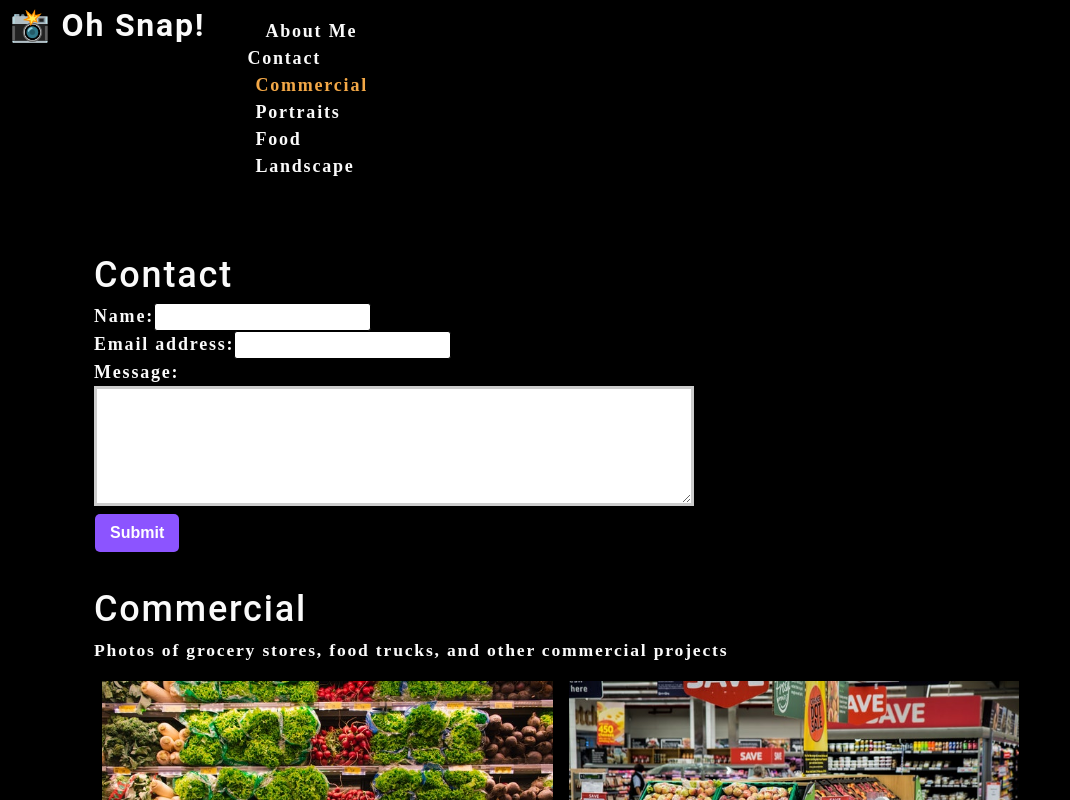
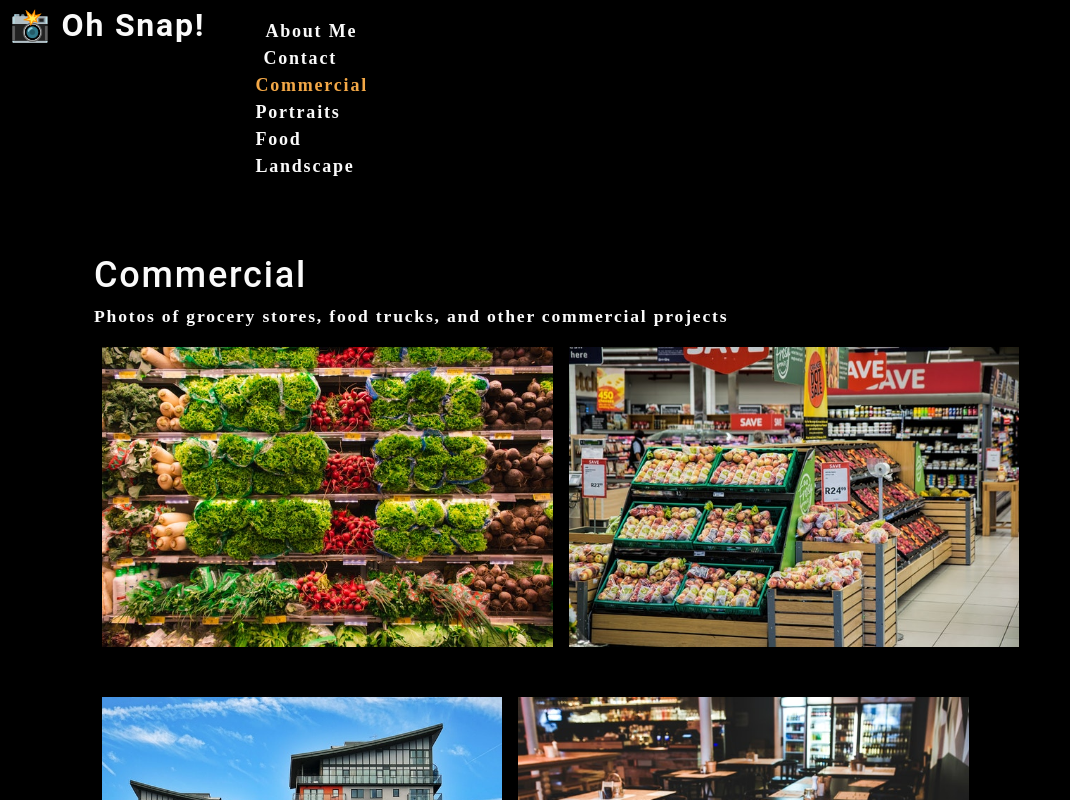
Before and after one commit to clarkspencerc/photo-port, a React (Create React App) app: page / in a window 1280 px wide. Shown: the top 800 px of the page, without its empty margins (0-1070 px from the left). Built offline with nearby package versions, Linux system fonts and the light colour scheme.

Commit message:
contact render when contact is selected, nav updates

```diff
--- a/src/App.js
+++ b/src/App.js
@@ -5,6 +5,7 @@
 import ContactForm from './components/Contact';
 
 function App() {
+  const [contactSelected, setContactSelected] = useState(false);
   const [categories] = useState([
     {
       name: "commercial",
@@ -26,11 +27,19 @@
         categories={categories}
         setCurrentCategory={setCurrentCategory}
         currentCategory={currentCategory}
+        contactSelected={contactSelected}
+        setContactSelected={setContactSelected}
       ></Nav>
       <main>
+        {!contactSelected ? (
+          <>
+            <Gallery currentCategory={currentCategory}></Gallery>
+            <About></About>
+          </>
+        ) : (
+
         <ContactForm></ContactForm>
-        <Gallery currentCategory={currentCategory}></Gallery>
-        <About></About>
+        )}
       </main>
     </div>
   );
--- a/src/components/Contact/index.js
+++ b/src/components/Contact/index.js
@@ -1,12 +1,32 @@
 import React, { useState } from 'react';
+import { validateEmail } from '../../utils/helpers';
 
 
 function ContactForm(){
     // jsx
     const [formState, setFormState] = useState({ name: '', email: '', message: '' });
     const { name, email, message } = formState;
+    const [errorMessage, setErrorMessage] = useState('');
+
     function handleChange(e){
+        if(e.target.name === 'email'){
+            const isValid = validateEmail(e.target.value);
+            console.log(isValid);
+            if(!isValid){
+                setErrorMessage('Your email is invalid.');
+            } else{
+                setErrorMessage('');
+            }
+        } else {
+            if (!e.target.value.length) {
+                setErrorMessage(`${e.target.name} is required.`);
+            } else {
+                setErrorMessage('');
+            }
+        }
+        if(!errorMessage){
         setFormState({ ...formState, [e.target.name]: e.target.value })
+        }
     }
     function handleSubmit(e){
         e.preventDefault();
@@ -27,6 +47,11 @@
                 <div>
                     <label htmlFor="message">Message:</label>
                     <textarea name="message" defaultValue={message} onChange={handleChange} rows="5"  />
+                    {errorMessage && (
+                        <div>
+                            <p className="error-text">{errorMessage}</p>
+                            </div>
+                    )}
                 </div>
                 <button type="submit">Submit</button>
              </form>
--- a/src/components/Nav/index.js
+++ b/src/components/Nav/index.js
@@ -9,6 +9,8 @@
         categories = [],
         setCurrentCategory,
         currentCategory,
+        contactSelected,
+        setContactSelected
     } = props;
 
     useEffect(() => {
@@ -28,20 +30,21 @@
             <nav>
                 <ul className='felx-row'>
                     <li className='mx-2'>
-                        <a href='#about'>
+                        <a data-testid="about" href="#about" onClick={() => setContactSelected(false)}>
                             About Me
                         </a>
                     </li>
-                    <li>
-                        <span>Contact</span>
-                    </li>
+                    <li className={`mx-2 ${contactSelected && 'navActive'}`}>
+                        <span onClick={() => setContactSelected(true)}>Contact</span>
+                    </li >
                         {categories.map((category) => (
                             <li className={`mx-1 ${
-                                currentCategory.name === category.name && 'navActive'}`}
+                                currentCategory.name === category.name && !contactSelected && 'navActive'}`}
                                 key={category.name}>
 
                                 <span onClick={() => {
-                                    setCurrentCategory(category)
+                                    setCurrentCategory(category);
+                                    setContactSelected(false);
                                 }}
                                 >
                                 {capitalizeFirstLetter(category.name)}
```
